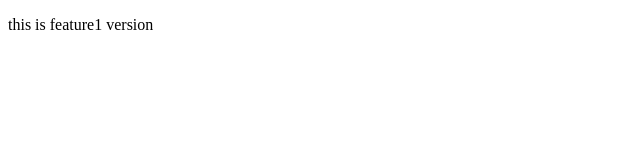
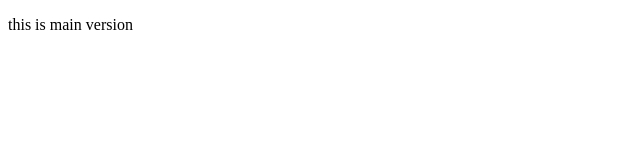
Before and after one commit to dhiwakargk/git_learn, a plain HTML site: page feature.html in a window 1280 px wide. Shown: the full height of the page, 0-640 px from the left. Drawn offline with Linux system fonts and the light colour scheme.

Commit message:
changes made

```diff
--- a/feature.html
+++ b/feature.html
@@ -6,6 +6,6 @@
     <title>Document</title>
 </head>
 <body>
-    <p>this is feature1 version</p>
+    <p>this is main version</p>
 </body>
 </html>
```
